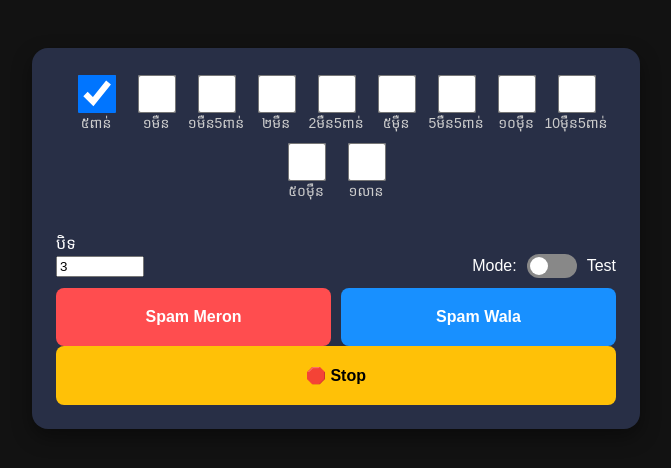
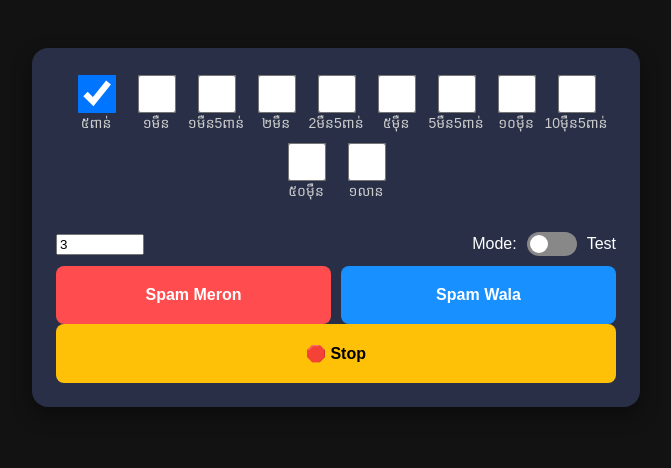
Before and after one commit to BrosTouchNy33/bet-controll, a plain HTML site: page index.html in a window 1280 px wide. Shown: the whole page, without its empty margins (304-975 px from the left). Drawn offline with Linux system fonts and the light colour scheme.

Commit message:
Update index.html

```diff
--- a/index.html
+++ b/index.html
@@ -65,7 +65,6 @@
 <body>
   <div id="floatingQuickPanel">
     <div class="quick-checkboxes" id="amountCheckboxes"></div>
-    <div class="cg_pending_match">បិទ</div>  <!-- or បើក -->
 
     <div class="limit-mode-row">
       <input type="number" id="maxSpamInput" placeholder="Max Spam" value="3" style="width: 80px;" />
@@ -226,5 +225,6 @@
     });
   </script>
 
+
 </body>
 </html>
```
Lines whose indentation alone changed are shown as unchanged.
